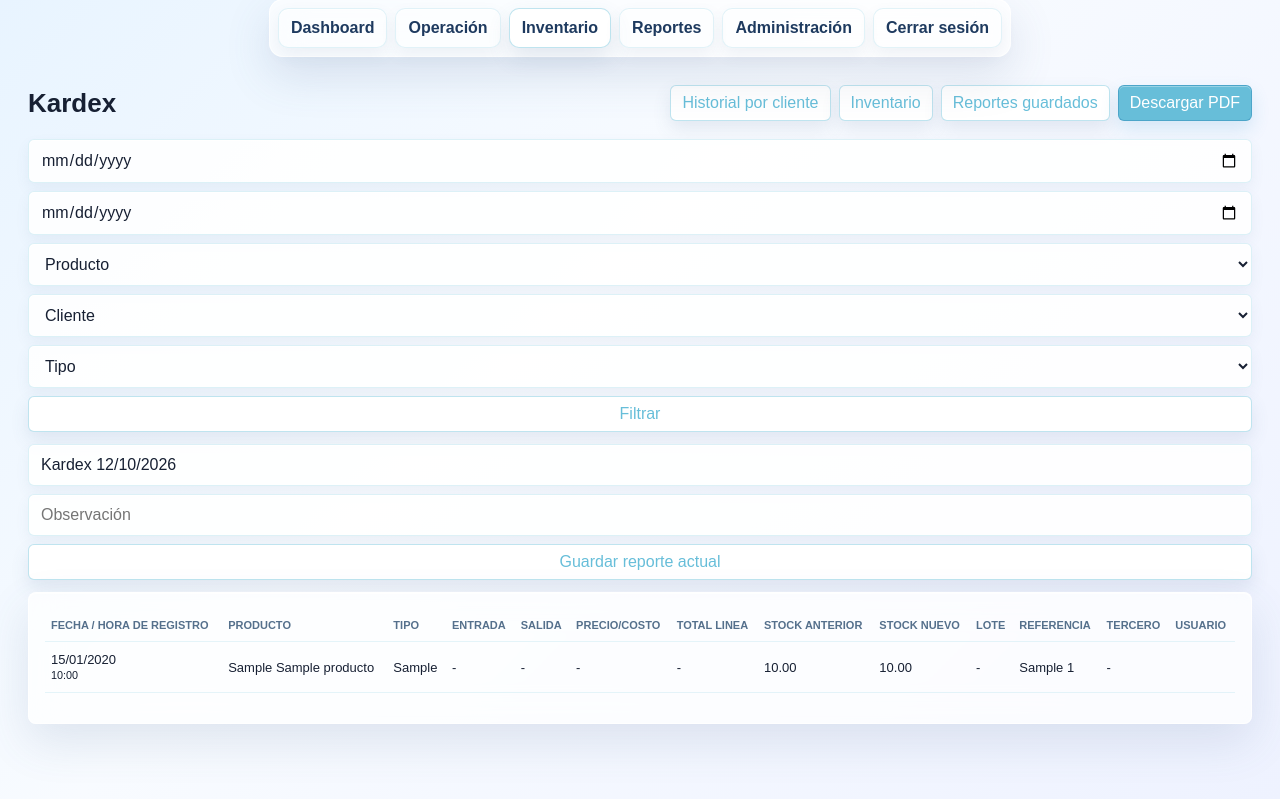
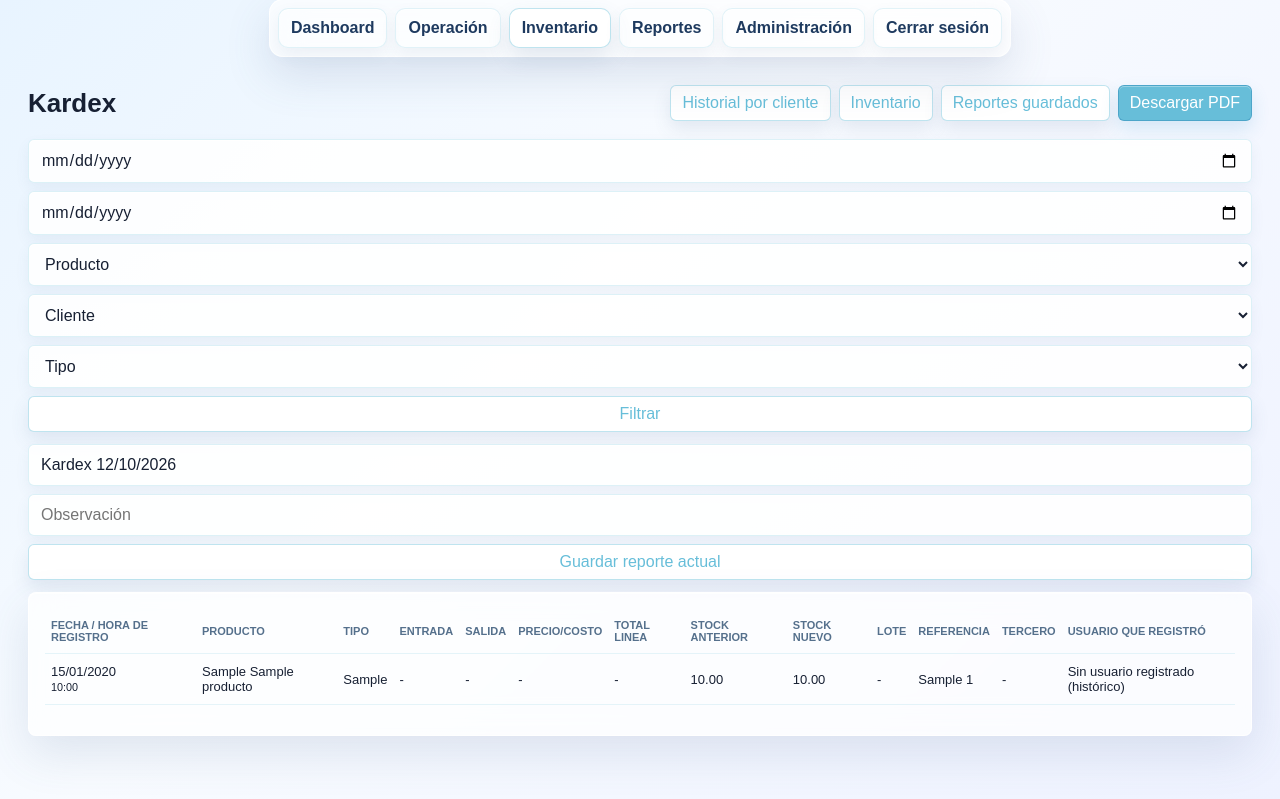
Before and after one commit to HectorFernandoDuranSilva/Sistema_San_Benjamin-Supra_Medic, a Laravel app: page /reportes/kardex in a window 1280 px wide. Shown: the part 17-816 px from the top of the page. Run offline with Laravel 12, Linux system fonts and the light colour scheme; the visitor is signed in with stand-in values (Sample User, id 1); tables that the repository leaves empty hold one stand-in row (values such as "Sample post").

Commit message:
fix: mostrar usuario que registra movimientos en kardex

```diff
--- a/app/Services/InventoryService.php
+++ b/app/Services/InventoryService.php
@@ -33,6 +33,10 @@ class InventoryService
         ?float $costoEntrada = null,
         bool $permitirStockNegativo = false
     ): MovimientoInventario {
+        // Keep the authenticated operator attached even when a caller does
+        // not pass the id explicitly.
+        $usuarioId ??= auth()->id();
+
         if (!is_finite($cantidad) || $cantidad <= 0 || ($costoEntrada !== null && (!is_finite($costoEntrada) || $costoEntrada <= 0))) {
             throw new InvalidArgumentException('La cantidad debe ser mayor a cero.');
         }
--- a/resources/views/reportes/kardex-pdf.blade.php
+++ b/resources/views/reportes/kardex-pdf.blade.php
@@ -56,7 +56,7 @@
                 <th>Lote</th>
                 <th>Referencia</th>
                 <th>Tercero</th>
-                <th>Usuario</th>
+                <th>Usuario que registró</th>
             </tr>
         </thead>
         <tbody>
@@ -76,7 +76,7 @@
                     <td>{{ $m->kardex_lote }}</td>
                     <td>{{ $m->kardex_documento }}</td>
                     <td>{{ $m->kardex_tercero }}</td>
-                    <td>{{ $m->usuario?->name }}</td>
+                    <td>{{ $m->usuario?->name ?: $m->usuario?->username ?: 'Sin usuario registrado (histórico)' }}</td>
                 </tr>
             @endforeach
         </tbody>
--- a/resources/views/reportes/kardex.blade.php
+++ b/resources/views/reportes/kardex.blade.php
@@ -66,7 +66,7 @@
                 <th>Lote</th>
                 <th>Referencia</th>
                 <th>Tercero</th>
-                <th>Usuario</th>
+                <th>Usuario que registró</th>
             </tr>
         </thead>
         <tbody>
@@ -85,7 +85,7 @@
                     <td>{{ $m->kardex_lote }}</td>
                     <td>{{ $m->kardex_documento }}</td>
                     <td>{{ $m->kardex_tercero }}</td>
-                    <td>{{ $m->usuario?->name }}</td>
+                    <td>{{ $m->usuario?->name ?: $m->usuario?->username ?: 'Sin usuario registrado (histórico)' }}</td>
                 </tr>
             @empty
                 <tr><td colspan="13">No hay movimientos para los filtros seleccionados.</td></tr>
```
